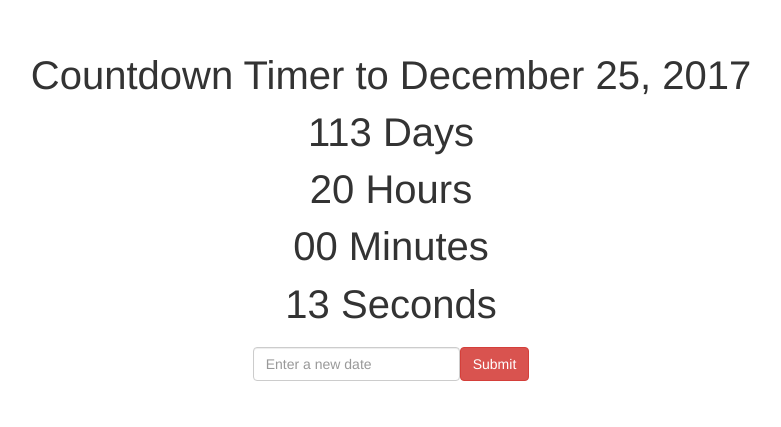
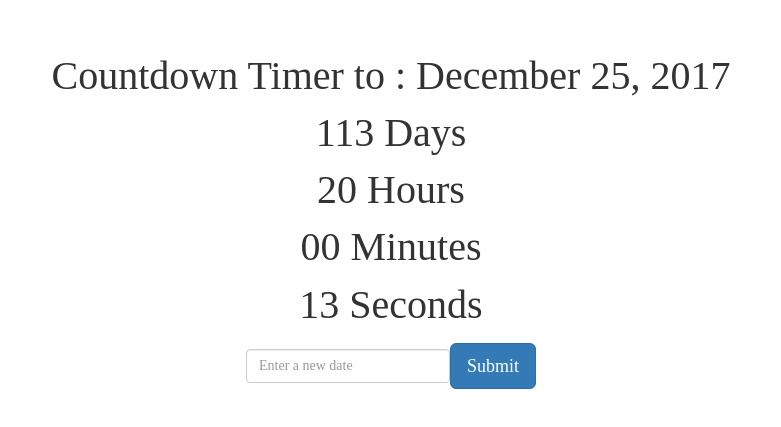
Before and after one commit to atulsingla82/countdownchamp, a React (Create React App) app: page / in a window 1280 px wide. Shown: the part 209-636 px from the top of the page, without its empty margins (249-1030 px from the left). Built offline with nearby package versions, Linux system fonts and the light colour scheme.

Commit message:
Updating styles

```diff
--- a/src/App.css
+++ b/src/App.css
@@ -3,3 +3,9 @@
   font-size: 40px;
   margin: 20%;
   border: 'red' 10px; }
+
+@import url('https://fonts.googleapis.com/css?family=Indie+Flower');
+
+body {
+  font-family: 'Indie Flower', cursive;
+}
--- a/src/App.js
+++ b/src/App.js
@@ -1,7 +1,7 @@
 import React,{ Component } from 'react';
 import './App.css';
 import Clock from './Clock'
-import{Form, FormControl,Button} from 'react-bootstrap'
+import{Form, Label,FormControl,Button} from 'react-bootstrap'
 
 
 export default class App extends Component {
@@ -10,6 +10,7 @@ export default class App extends Component {
     super(props);
 
     this.state = {
+
         deadline: 'December 25, 2017'
 
     }
@@ -24,7 +25,7 @@ export default class App extends Component {
    render(){
     return(
     <div className="App">
-     <div className="App-title"> Countdown Timer to {this.state.deadline} </div>
+     <div className="App-title"> Countdown Timer to : {this.state.deadline} </div>
       <div>
       <Clock
         deadline={this.state.deadline} />
@@ -35,7 +36,7 @@ export default class App extends Component {
      placeholder='Enter a new date '
      onChange={e => this.setState({newDeadline:e.target.value})}
      />
-    <Button className = "btn-danger" onClick = {() => this.changeDeadline()} > Submit </Button>
+    <Button bsStyle="primary" bsSize="large"  onClick = {() => this.changeDeadline()} > Submit </Button>
     </Form>
 
      </div>
```
